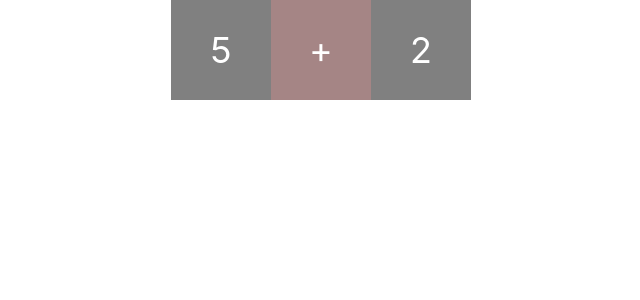
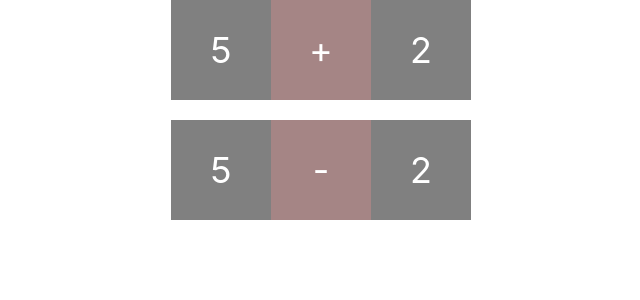
Before and after one commit to qhtjd2131/git-test, a React (Create React App) app: page / in a window 1280 px wide. Shown: the top 300 px of the page, without its empty margins (319-959 px from the left). Built offline with nearby package versions, Linux system fonts and the light colour scheme.

Commit message:
calcMinus branch

```diff
--- a/src/App.css
+++ b/src/App.css
@@ -2,10 +2,13 @@
   display: flex;
   justify-content: center;
   align-items: center;
+  flex-direction: column;
+  gap : 20px;
 }
 .calc-wrapper {
   display: flex;
 }
+
 .number-square {
   width: 100px;
   height: 100px;
--- a/src/App.js
+++ b/src/App.js
@@ -1,14 +1,14 @@
-import './App.css';
-import Sum from './components/Sum';
+import "./App.css";
+import Minus from "./components/Minus";
+import Sum from "./components/Sum";
 
 function App() {
   return (
-    <div className='app'>
+    <div className="app">
       <Sum />
 
-
+      <Minus />
     </div>
-
   );
 }
 
--- /dev/null
+++ b/src/components/Minus.js
@@ -0,0 +1,13 @@
+import React from "react";
+
+const Minus = () => {
+  return (
+    <div className="calc-wrapper">
+      <div className="number-square">5</div>
+      <div className="sign-square">-</div>
+      <div className="number-square">2</div>
+    </div>
+  );
+};
+
+export default Minus;
```
